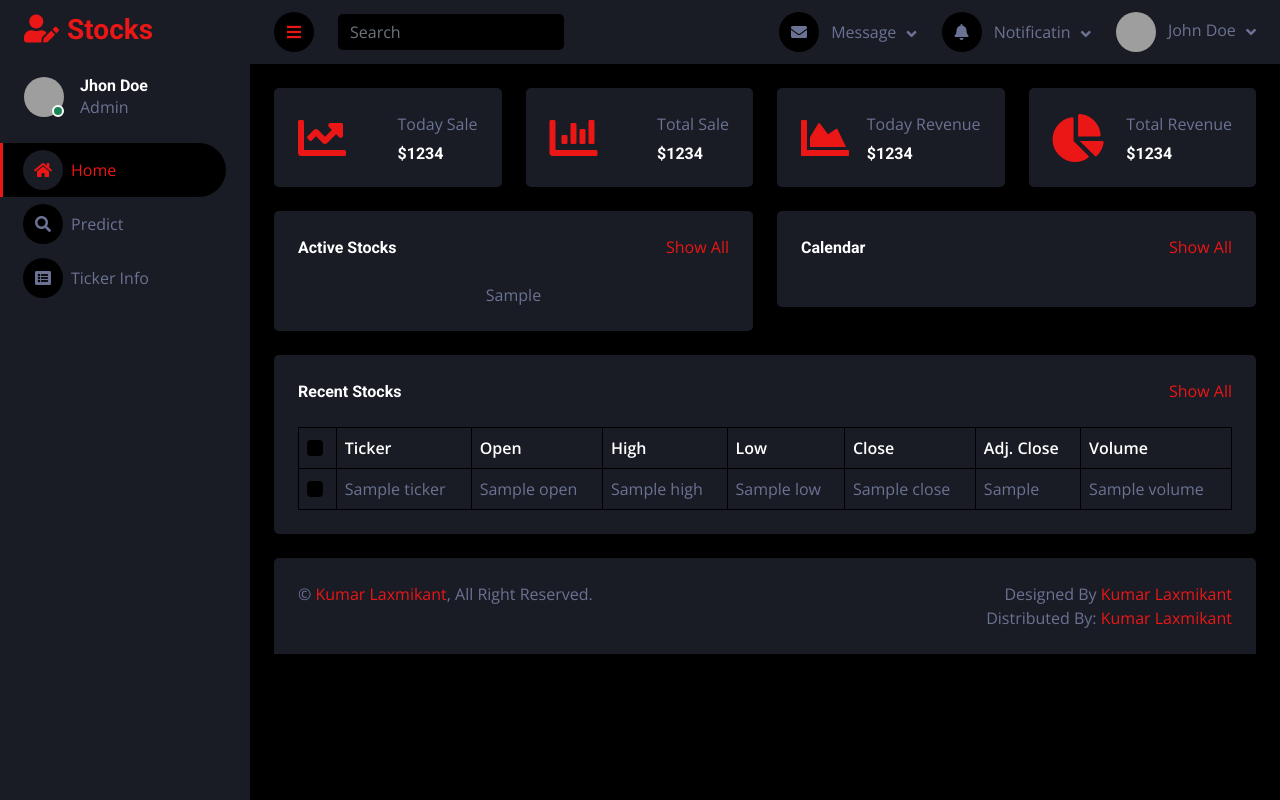
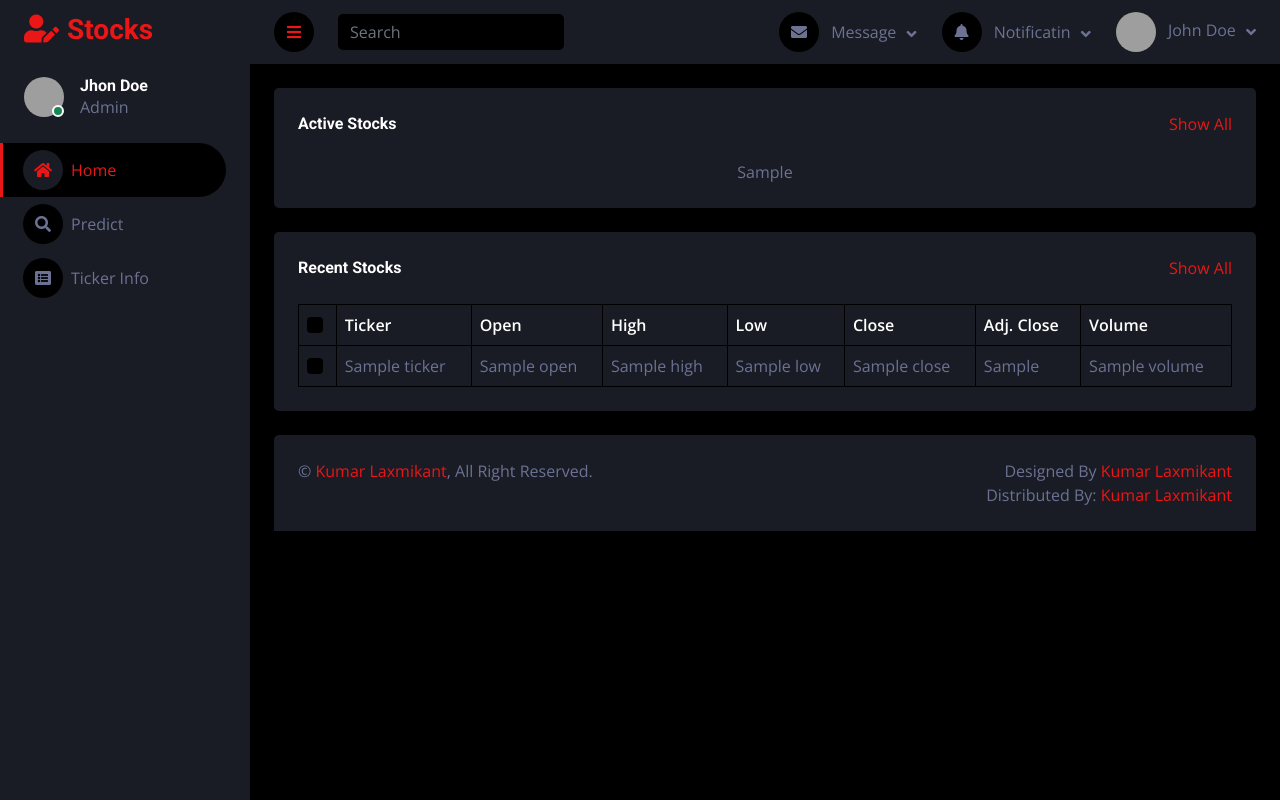
Before and after one commit to Kumar-laxmi/Stock-Prediction-System-Application, a Django app: template app/templates/index.html in a window 1280 px wide. Run offline with Django 4.2, Linux system fonts and the light colour scheme; the template is opened without the code that fills it: most values are stand-ins (such as "Sample title", 1, 10 or a date in 2020); some libraries are stand-ins or nearby versions; grey boxes are pictures that could not be loaded.

Commit message:
README.md updation part-2

```diff
--- a/app/templates/index.html
+++ b/app/templates/index.html
@@ -163,54 +163,11 @@
             <!-- Navbar End -->
 
 
-            <!-- Sale & Revenue Start -->
-            <div class="container-fluid pt-4 px-4">
-                <div class="row g-4">
-                    <div class="col-sm-6 col-xl-3">
-                        <div class="bg-secondary rounded d-flex align-items-center justify-content-between p-4">
-                            <i class="fa fa-chart-line fa-3x text-primary"></i>
-                            <div class="ms-3">
-                                <p class="mb-2">Today Sale</p>
-                                <h6 class="mb-0">$1234</h6>
-                            </div>
-                        </div>
-                    </div>
-                    <div class="col-sm-6 col-xl-3">
-                        <div class="bg-secondary rounded d-flex align-items-center justify-content-between p-4">
-                            <i class="fa fa-chart-bar fa-3x text-primary"></i>
-                            <div class="ms-3">
-                                <p class="mb-2">Total Sale</p>
-                                <h6 class="mb-0">$1234</h6>
-                            </div>
-                        </div>
-                    </div>
-                    <div class="col-sm-6 col-xl-3">
-                        <div class="bg-secondary rounded d-flex align-items-center justify-content-between p-4">
-                            <i class="fa fa-chart-area fa-3x text-primary"></i>
-                            <div class="ms-3">
-                                <p class="mb-2">Today Revenue</p>
-                                <h6 class="mb-0">$1234</h6>
-                            </div>
-                        </div>
-                    </div>
-                    <div class="col-sm-6 col-xl-3">
-                        <div class="bg-secondary rounded d-flex align-items-center justify-content-between p-4">
-                            <i class="fa fa-chart-pie fa-3x text-primary"></i>
-                            <div class="ms-3">
-                                <p class="mb-2">Total Revenue</p>
-                                <h6 class="mb-0">$1234</h6>
-                            </div>
-                        </div>
-                    </div>
-                </div>
-            </div>
-            <!-- Sale & Revenue End -->
-
 
             <!-- Sales Chart Start -->
             <div class="container-fluid pt-4 px-4">
                 <div class="row g-4">
-                    <div class="col-sm-12 col-xl-6">
+                    <div class="col-sm-12 col-xl-12">
                         <div class="bg-secondary text-center rounded p-4">
                             <div class="d-flex align-items-center justify-content-between mb-4">
                                 <h6 class="mb-0">Active Stocks</h6>
@@ -223,17 +180,6 @@
                                 {% endautoescape %}
 
                             {% endblock Left_Plot %}
-                        </div>
-                    </div>
-                    <div class="col-sm-12 col-xl-6">
-                        <div class="bg-secondary rounded p-4">
-                            <div class="d-flex align-items-center justify-content-between mb-4">
-                                <h6 class="mb-0">Calendar</h6>
-                                <a href="">Show All</a>
-                            </div>
-                            <!-- Calendar start -->
-
-                            <!-- Calendar end -->
                         </div>
                     </div>
                 </div>
```
Also changed, not shown: README.md.
